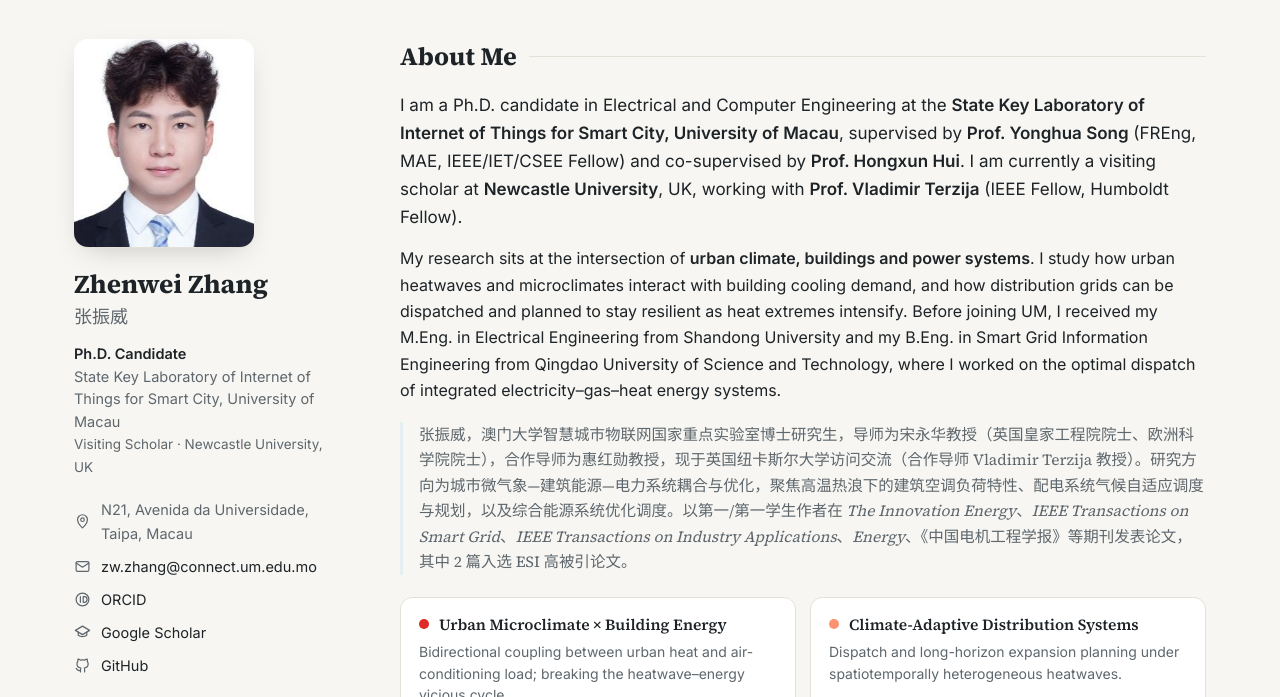
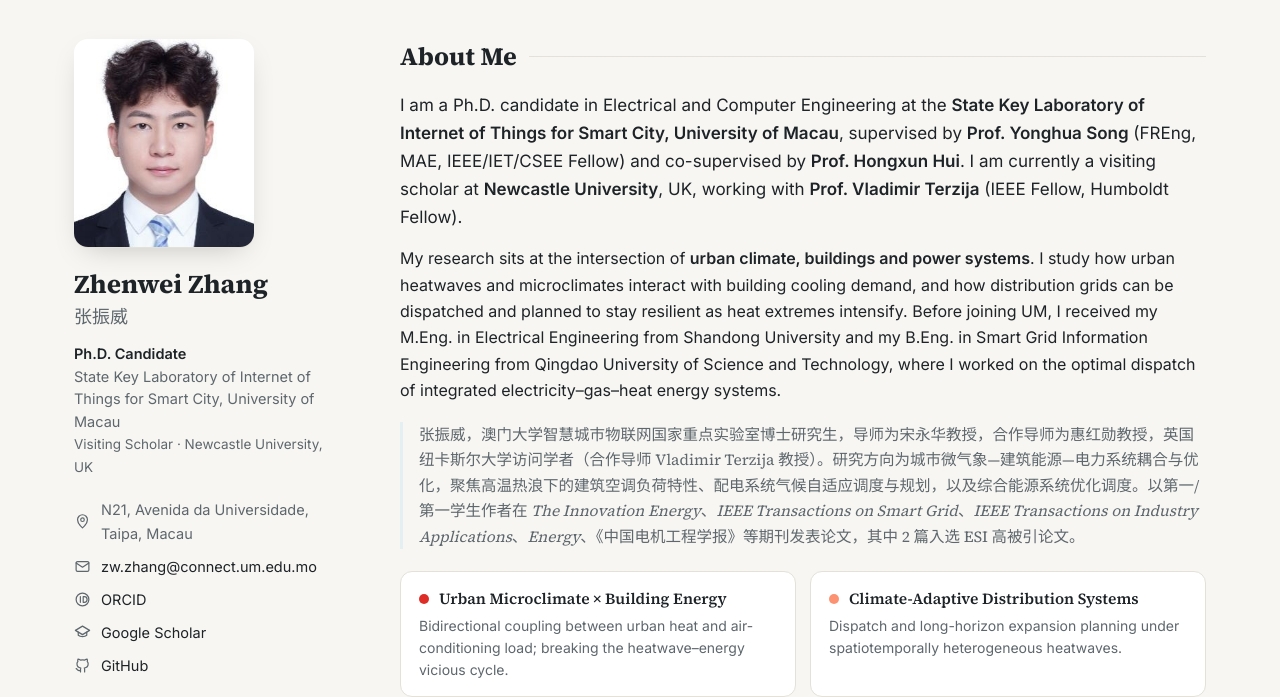
Before and after one commit to zzwum/zzwum.github.io, a plain HTML site: page index.html in a window 1280 px wide. Shown: the part 66-763 px from the top of the page. Drawn offline with Linux system fonts and the light colour scheme.

Commit message:
Update Chinese bio

```diff
--- a/index.html
+++ b/index.html
@@ -199,7 +199,7 @@
       <h2>About Me</h2>
       <p class="lead">I am a Ph.D. candidate in Electrical and Computer Engineering at the <b>State Key Laboratory of Internet of Things for Smart City, University of Macau</b>, supervised by <b>Prof. Yonghua Song</b> (FREng, MAE, IEEE/IET/CSEE Fellow) and co-supervised by <b>Prof. Hongxun Hui</b>. I am currently a visiting scholar at <b>Newcastle University</b>, UK, working with <b>Prof. Vladimir Terzija</b> (IEEE Fellow, Humboldt Fellow).</p>
       <p>My research sits at the intersection of <b>urban climate, buildings and power systems</b>. I study how urban heatwaves and microclimates interact with building cooling demand, and how distribution grids can be dispatched and planned to stay resilient as heat extremes intensify. Before joining UM, I received my M.Eng. in Electrical Engineering from Shandong University and my B.Eng. in Smart Grid Information Engineering from Qingdao University of Science and Technology, where I worked on the optimal dispatch of integrated electricity–gas–heat energy systems.</p>
-      <p class="cn-bio">张振威，澳门大学智慧城市物联网国家重点实验室博士研究生，导师为宋永华教授（英国皇家工程院院士、欧洲科学院院士），合作导师为惠红勋教授，现于英国纽卡斯尔大学访问交流（合作导师 Vladimir Terzija 教授）。研究方向为城市微气象—建筑能源—电力系统耦合与优化，聚焦高温热浪下的建筑空调负荷特性、配电系统气候自适应调度与规划，以及综合能源系统优化调度。以第一/第一学生作者在 <i>The Innovation Energy</i>、<i>IEEE Transactions on Smart Grid</i>、<i>IEEE Transactions on Industry Applications</i>、<i>Energy</i>、《中国电机工程学报》等期刊发表论文，其中 2 篇入选 ESI 高被引论文。</p>
+      <p class="cn-bio">张振威，澳门大学智慧城市物联网国家重点实验室博士研究生，导师为宋永华教授，合作导师为惠红勋教授，英国纽卡斯尔大学访问学者（合作导师 Vladimir Terzija 教授）。研究方向为城市微气象—建筑能源—电力系统耦合与优化，聚焦高温热浪下的建筑空调负荷特性、配电系统气候自适应调度与规划，以及综合能源系统优化调度。以第一/第一学生作者在 <i>The Innovation Energy</i>、<i>IEEE Transactions on Smart Grid</i>、<i>IEEE Transactions on Industry Applications</i>、<i>Energy</i>、《中国电机工程学报》等期刊发表论文，其中 2 篇入选 ESI 高被引论文。</p>
 
       <div class="interests">
         <div class="int"><div class="k"><span class="dot" style="background:#de2d26"></span>Urban Microclimate × Building Energy</div><p>Bidirectional coupling between urban heat and air-conditioning load; breaking the heatwave–energy vicious cycle.</p></div>
```
